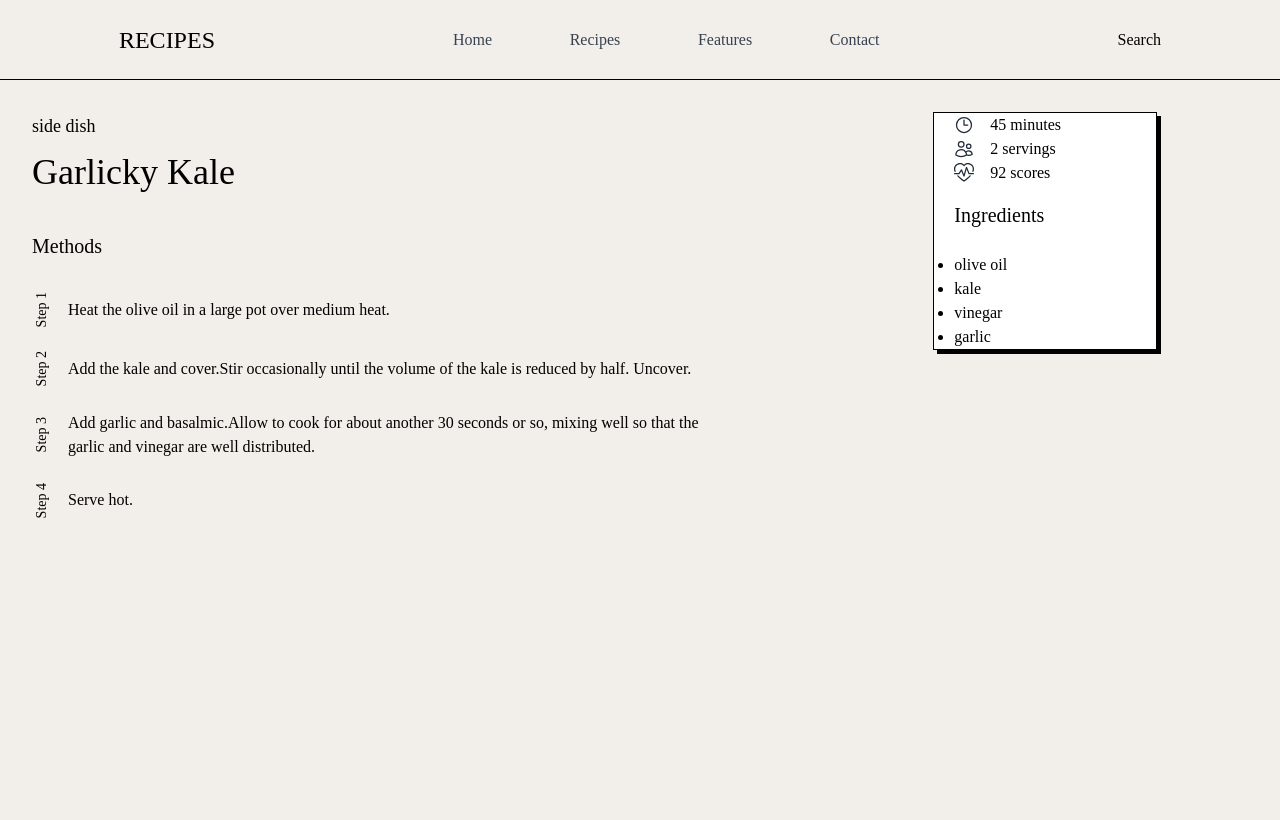
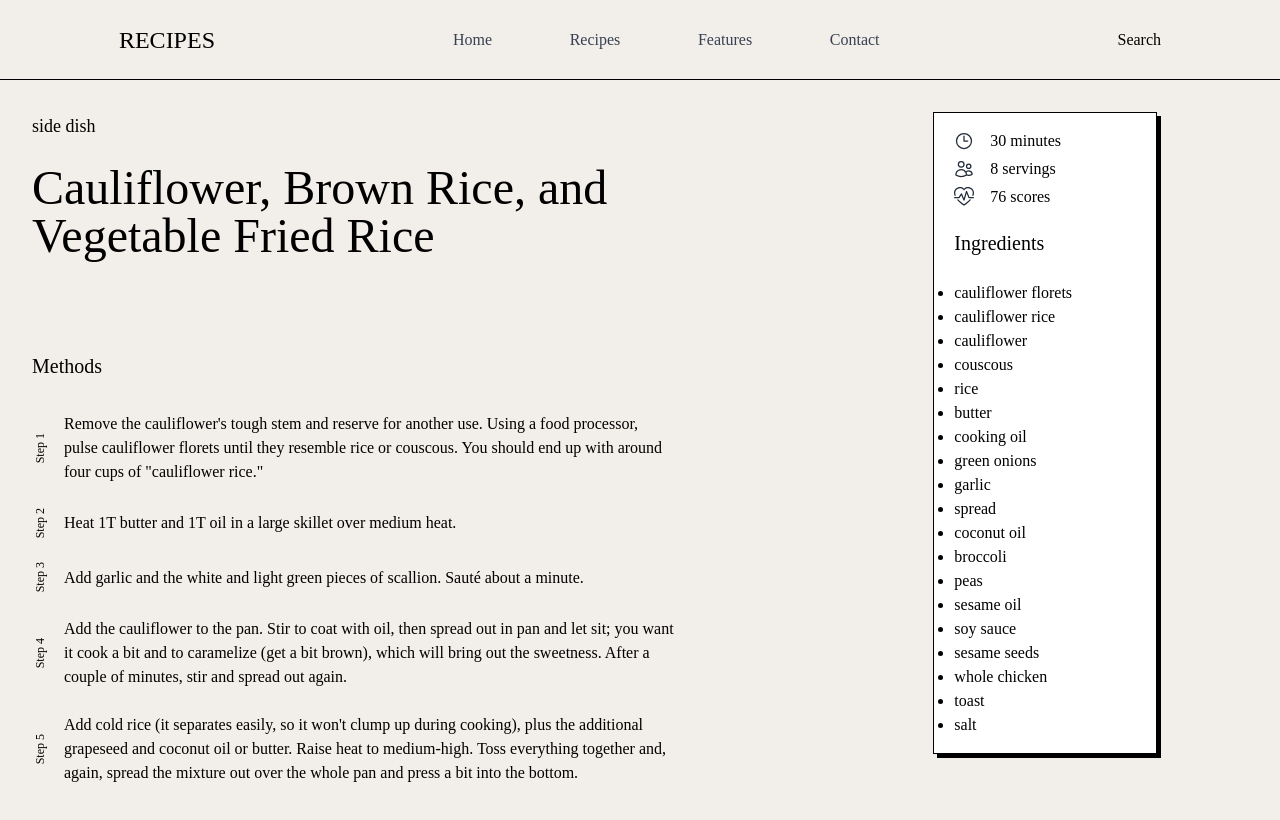
Before and after one commit to MyoThuKha/eatery, a Next.js app: page /recipes in a window 1280 px wide. Shown: the top 820 px of the page. Built offline with nearby package versions, Linux system fonts and the light colour scheme; no server answers.

Commit message:
recipes finished

```diff
--- a/pages/recipes.jsx
+++ b/pages/recipes.jsx
@@ -16,7 +16,7 @@ export const getStaticProps = async () => {
 };
 
 const Recipes = ({ data }) => {
-  const [curr, setCurr] = useState(3);
+  const [curr, setCurr] = useState(0);
   const recipes = data.results;
 
   const steps = useMemo(() => {
@@ -40,36 +40,39 @@ const Recipes = ({ data }) => {
     result = [...new Set(result)];
     return result;
   }, [recipes, curr]);
+
   return (
-    <div className="h-screen overflow-hidden grid grid-cols-3 p-8">
+    <div className="min-h-screen overflow-hidden grid grid-cols-3 p-8">
       <div className="col-span-2 w-5/6">
-        <div className="">
-          <div>
-            <p className="text-lg">
-              {recipes[curr].dishTypes.map((each) => {
-                return each;
-              })}
-            </p>
-            <h2 className="text-4xl pt-3 pb-10">{recipes[curr].title}</h2>
+        {/* title */}
+        <div className=" h-60">
+          {/* dishtype */}
+          <p className="text-lg">{recipes[curr].dishTypes.join(", ")}</p>
+          <h2 className="text-5xl pt-6 pb-10">{recipes[curr].title}</h2>
         </div>
-        </div>
+        {/* ==title== */}
+
         <h3 className="text-xl pb-8">Methods</h3>
-        <div className="h-2/3 overflow-scroll">
+        <div className="h-96 pr-8 overflow-scroll">
           {steps.map((each) => {
             return (
               <div className="flex items-center pb-6" key={steps.indexOf(each)}>
-                <p className="text-sm flip">Step {steps.indexOf(each) + 1}</p>
+                <p className=" text-xs flip">Step {steps.indexOf(each) + 1}</p>
                 <p className="pl-4">{each}</p>
               </div>
             );
           })}
         </div>
       </div>
+      {/* ==col1== */}
+
+      {/* col2 */}
       <div className="col-span-1 flex justify-center">
         <div>
-          <div className="listBox w-56 bg-white">
+          <div className="listBox py-4 w-56 bg-white">
+            {/* infos */}
             <div>
-              <div className="flex items-center">
+              <div className="flex items-center pb-1">
                 <svg
                   xmlns="http://www.w3.org/2000/svg"
                   fill="none"
@@ -87,7 +90,7 @@ const Recipes = ({ data }) => {
                 <p className="pl-4">{recipes[curr].readyInMinutes} minutes</p>
               </div>
 
-              <div className="flex items-center">
+              <div className="flex items-center pb-1">
                 <svg
                   xmlns="http://www.w3.org/2000/svg"
                   fill="none"
@@ -104,8 +107,8 @@ const Recipes = ({ data }) => {
                 </svg>
                 <p className="pl-4">{recipes[curr].servings} servings</p>
               </div>
-            </div>
-            <div className="flex items-center">
+
+              <div className="flex items-center pb-1">
                 <svg
                   xmlns="http://www.w3.org/2000/svg"
                   fill="currentColor"
@@ -117,6 +120,9 @@ const Recipes = ({ data }) => {
                 </svg>
                 <p className="pl-4">{recipes[curr].healthScore} scores</p>
               </div>
+            </div>
+            {/* --info-- */}
+
             {/* ingredient */}
             <h4 className="text-xl pb-6 pt-4">Ingredients</h4>
             <ul className="list-disc">
```
Lines whose indentation alone changed are shown as unchanged.
